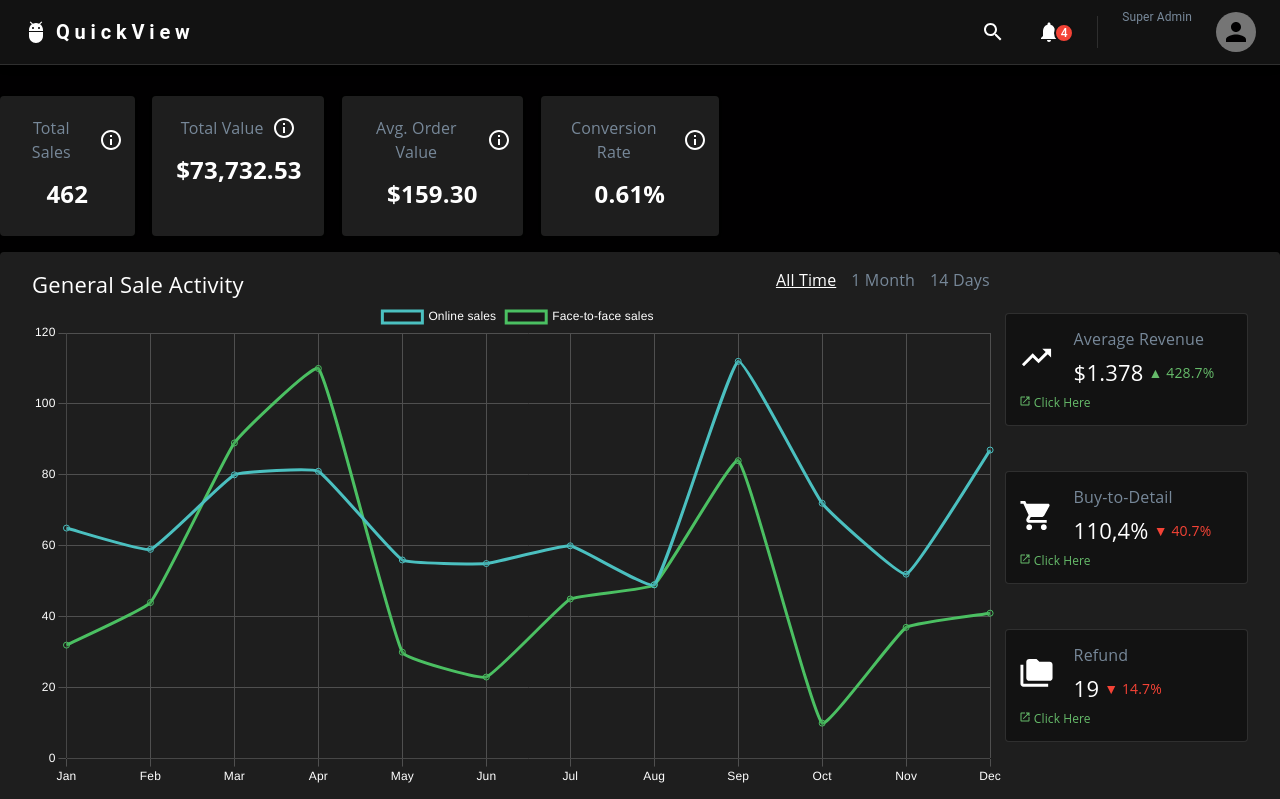
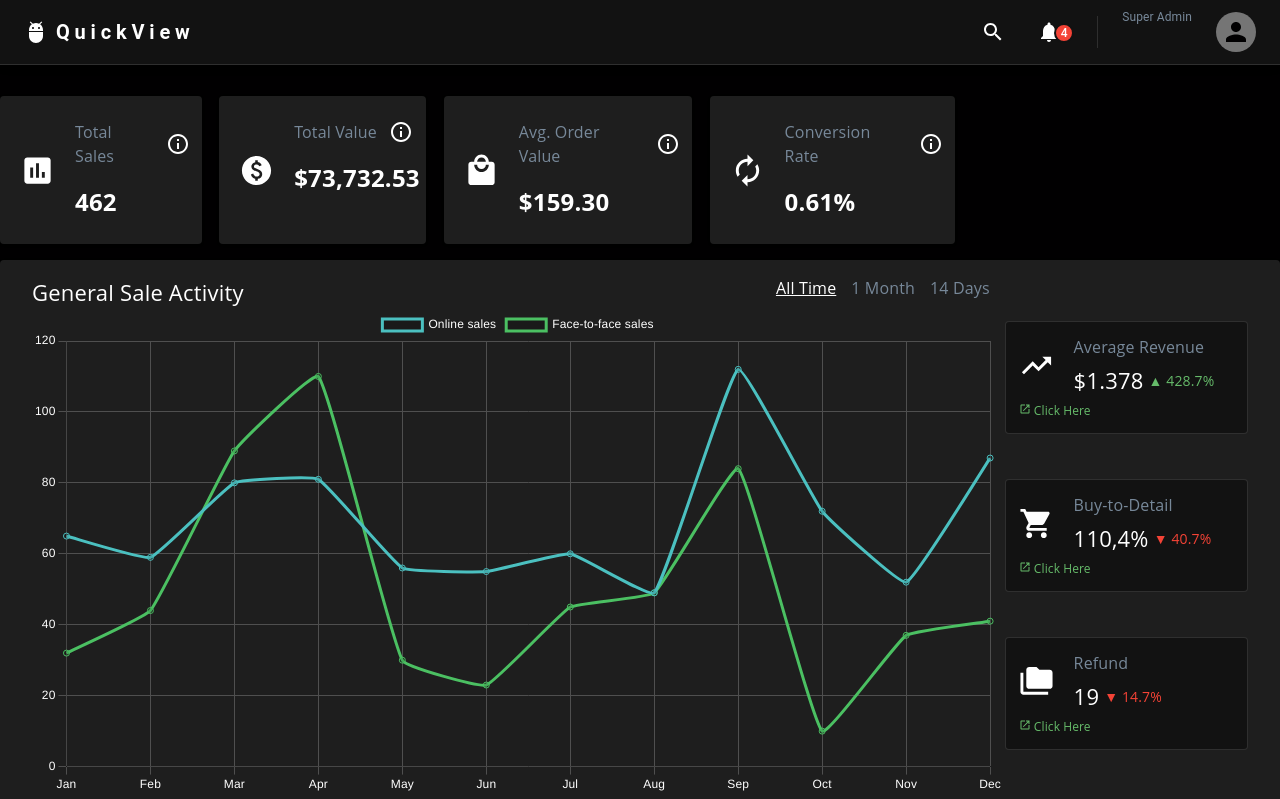
Before and after one commit to Sellucas/dashboard-app, a Next.js app: page /dashboard/Dashboard in a window 1280 px wide. Shown: the top 799 px of the page. Built offline with nearby package versions, Linux system fonts and the light colour scheme; no server answers.

Commit message:
style: datacard icons

```diff
--- a/src/components/Dashboard/DataCard/DataCard.module.scss
+++ b/src/components/Dashboard/DataCard/DataCard.module.scss
@@ -4,18 +4,28 @@
   height: 100%;
   width: calc(100% - 0.1rem);
   padding: 1rem 0.5rem;
+  display: flex;
+  flex-direction: row;
 
   p {
-    padding: 0.5rem 1rem;
+    padding: 0.5rem 0;
     margin: 0;
     font-family: "Open Sans", sans-serif;
+    text-align: left;
   }
 }
 .header {
   display: flex;
-  justify-content: center;
+  justify-content: left;
 
-  button, p {
-    padding: 0.25rem;
+  button,
+  p {
+    padding-right: 0.25rem;
   }
 }
+
+.icon {
+  display: flex;
+  align-items: center;
+  margin-right: 0.5rem;
+}
--- a/src/components/Dashboard/DataCard/DataCard.tsx
+++ b/src/components/Dashboard/DataCard/DataCard.tsx
@@ -2,18 +2,45 @@ import InfoOutlinedIcon from "@mui/icons-material/InfoOutlined";
 import { IconButton, Paper, Tooltip, Typography } from "@mui/material";
 import scss from "./DataCard.module.scss";
 import React from "react";
+import AutorenewIcon from "@mui/icons-material/Autorenew";
+import InsertChartIcon from "@mui/icons-material/InsertChart";
+import PaidIcon from "@mui/icons-material/Paid";
+import LocalMallIcon from "@mui/icons-material/LocalMall";
 
 export type DataCardProps = {
   title: string;
   value: string;
   description: string;
+  icon: string;
 };
 
 const DataCard = (props: DataCardProps) => {
-  const { title, value, description } = props;
+  const { title, value, description, icon } = props;
+
+  let IconComponent;
+  switch (icon) {
+    case "InsertChartIcon":
+      IconComponent = InsertChartIcon;
+      break;
+    case "PaidIcon":
+      IconComponent = PaidIcon;
+      break;
+    case "LocalMallIcon":
+      IconComponent = LocalMallIcon;
+      break;
+    default:
+      IconComponent = AutorenewIcon;
+      break;
+  }
 
   return (
     <Paper className={scss.dataCard}>
+      <div className={scss.icon}>
+        <IconButton aria-label="delete" size="large">
+          <IconComponent fontSize="large" />
+        </IconButton>
+      </div>
+      <div>
         <div className={scss.header}>
           <Typography fontSize={"16px"} color={"lightslategrey"}>
             {title}
@@ -30,7 +57,10 @@ const DataCard = (props: DataCardProps) => {
             </IconButton>
           </Tooltip>
         </div>
-      <Typography fontWeight={'bold'} fontSize={"24px"}>{value}</Typography>
+        <Typography fontWeight={"bold"} fontSize={"24px"}>
+          {value}
+        </Typography>
+      </div>
     </Paper>
   );
 };
--- a/src/components/Dashboard/DataRibbon/DataRibbon.tsx
+++ b/src/components/Dashboard/DataRibbon/DataRibbon.tsx
@@ -1,5 +1,5 @@
 import { Grid } from "@mui/material";
-import scss from './DataRibbon.module.scss'
+import scss from "./DataRibbon.module.scss";
 import React from "react";
 import DataCard from "../DataCard/DataCard";
 
@@ -13,6 +13,7 @@ const DataRibbon = () => {
           description={
             "The totals of all QuickView products in the current financial year"
           }
+          icon="InsertChartIcon"
         />
       </Grid>
       <Grid>
@@ -20,6 +21,7 @@ const DataRibbon = () => {
           title={"Total Value"}
           value={"$73,732.53"}
           description={"The total sales of the current financial year"}
+          icon={"PaidIcon"}
         />
       </Grid>
       <Grid>
@@ -29,6 +31,7 @@ const DataRibbon = () => {
           description={
             "The average order value for all sales this current financial year"
           }
+          icon={"LocalMallIcon"}
         />
       </Grid>
       <Grid>
```
Lines whose indentation alone changed are shown as unchanged.
